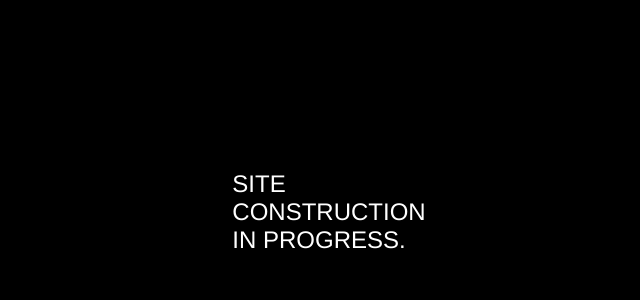
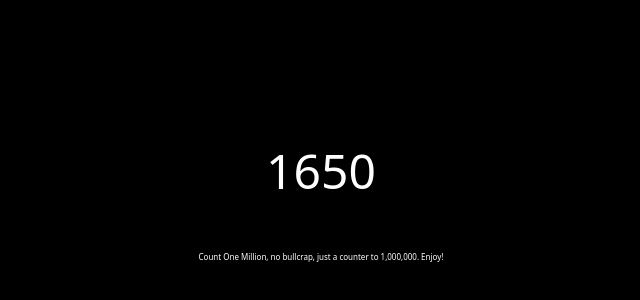
Before and after one commit to countonemillion/countonemillion.github.io, a plain HTML site: page index.html in a window 1280 px wide. Shown: the part 220-520 px from the top of the page, without its empty margins (319-959 px from the left). Drawn offline with Linux system fonts and the light colour scheme.

Commit message:
Release 1.0

```diff
--- a/index.html
+++ b/index.html
@@ -4,7 +4,7 @@
             body {
                 background-color:#000000;
             }
-            * {
+            #body {
                 position: absolute;
                 top: 50%;
                 left: 50%;
@@ -16,10 +16,19 @@
     </head>
     <body>
         <script>
-            start=1548191502-990000;
+            /*
+            Count One Million
+            Please don't break stuff!
+            */
+            start=1548191502;
+            function update() {
+                document.getElementById("in").innerHTML = ((Math.floor(Date.now() / 1000)-start)%1000000).toString()
+            }
+            setInterval(update, 1000);
         </script>
         <div id="body">
-            <p style="font-family: helvetica; font-size:24; top:50%; left:50%; color:white">SITE CONSTRUCTION IN PROGRESS.</p>
+            <center><p style="font-family: sans; font-size:48; top:50%; left:50%; color:white" id="in">SITE CONSTRUCTION IN PROGRESS.</p></center>
+            <p style="font-family: sans; font-size:8; top:50%; left:50%; color:white">Count One Million, no bullcrap, just a counter to 1,000,000. Enjoy!</p>
         </div>
     </body>
 </html>
```
